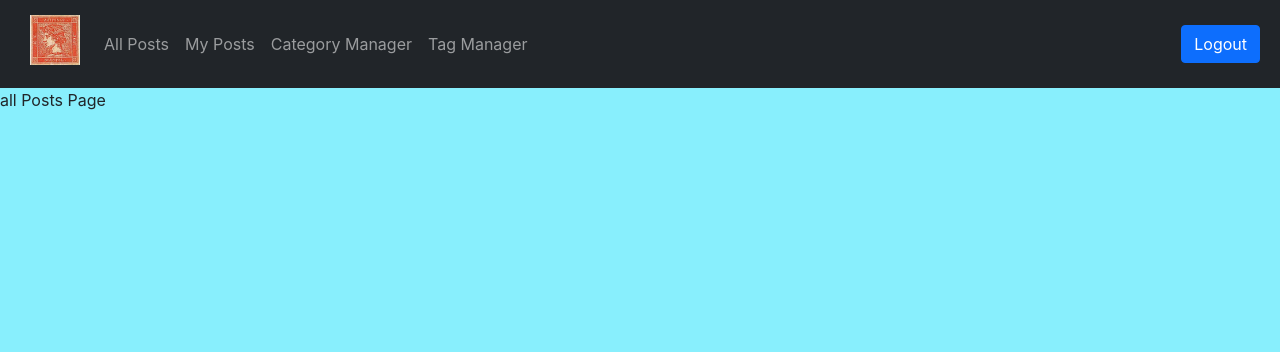
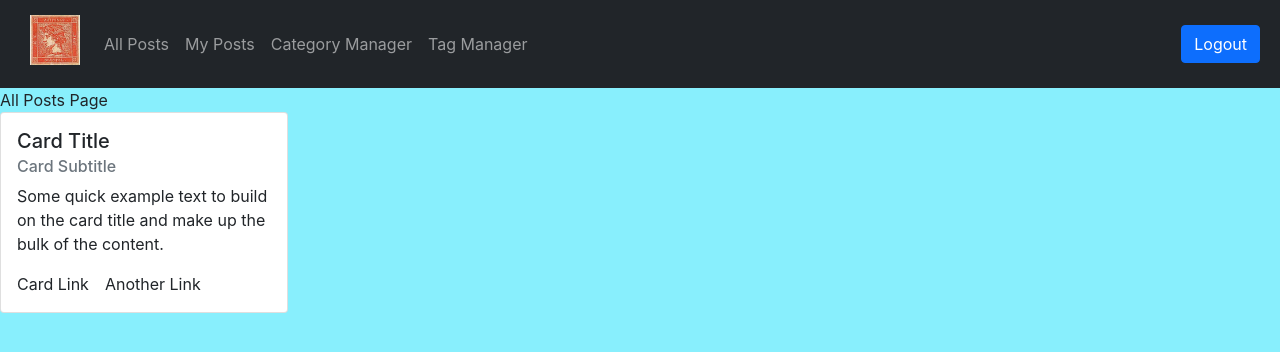
Before and after one commit to nss-evening-cohort-19/rare-client-blue-legs-2-electric-boogaloo, a Next.js app: page /posts/allPosts in a window 1280 px wide. Shown: the top 352 px of the page. Built offline with nearby package versions, Linux system fonts and the light colour scheme; sample sign-in values are in the browser's storage.

Commit message:
saving changes

```diff
--- /dev/null
+++ b/components/AllPostComponent.js
@@ -0,0 +1,19 @@
+import React from 'react';
+import Card from 'react-bootstrap/Card';
+
+export default function AllPostComponent() {
+  return (
+    <Card style={{ width: '18rem' }}>
+      <Card.Body>
+        <Card.Title>Card Title</Card.Title>
+        <Card.Subtitle className="mb-2 text-muted">Card Subtitle</Card.Subtitle>
+        <Card.Text>
+          Some quick example text to build on the card title and make up the
+          bulk of the content.
+        </Card.Text>
+        <Card.Link href="#">Card Link</Card.Link>
+        <Card.Link href="#">Another Link</Card.Link>
+      </Card.Body>
+    </Card>
+  );
+}
--- a/pages/posts/allPosts.js
+++ b/pages/posts/allPosts.js
@@ -1,7 +1,8 @@
 import React from 'react';
+import AllPostComponent from '../../components/AllPostComponent';
 
 export default function allPostsPage() {
   return (
-    <div>all Posts Page</div>
+    <><div>All Posts Page</div><AllPostComponent /></>
   );
 }
```
